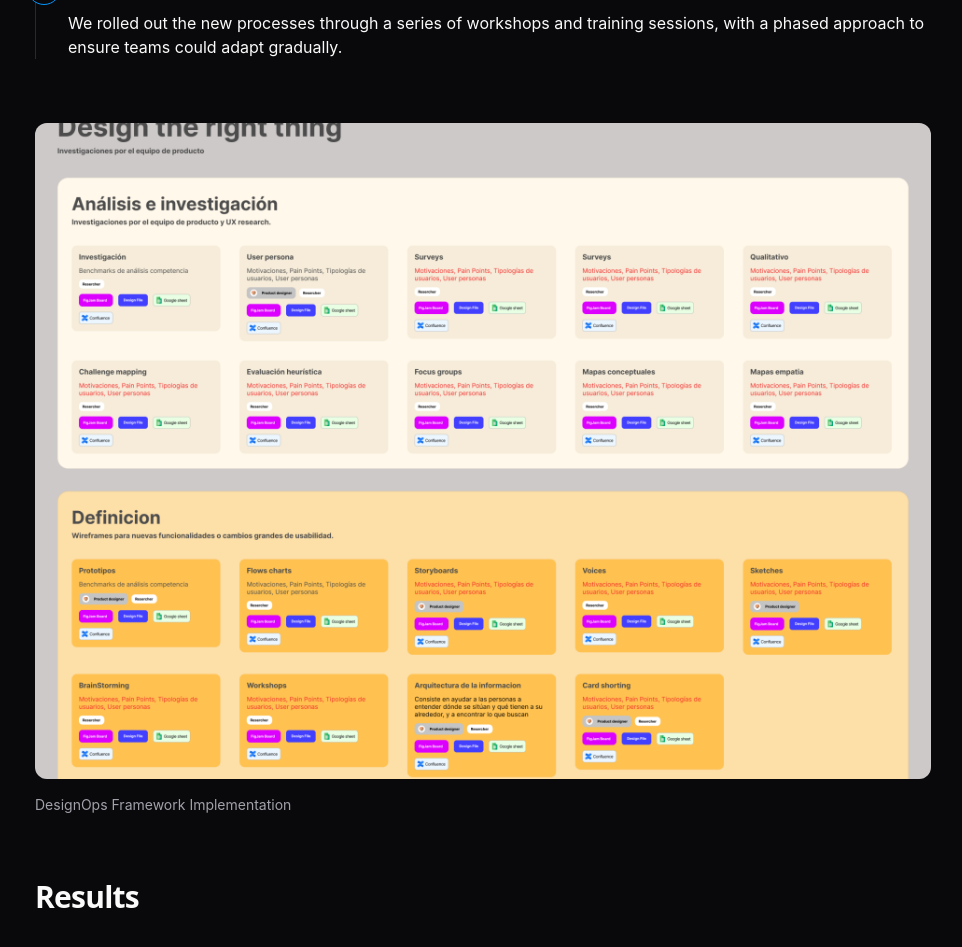
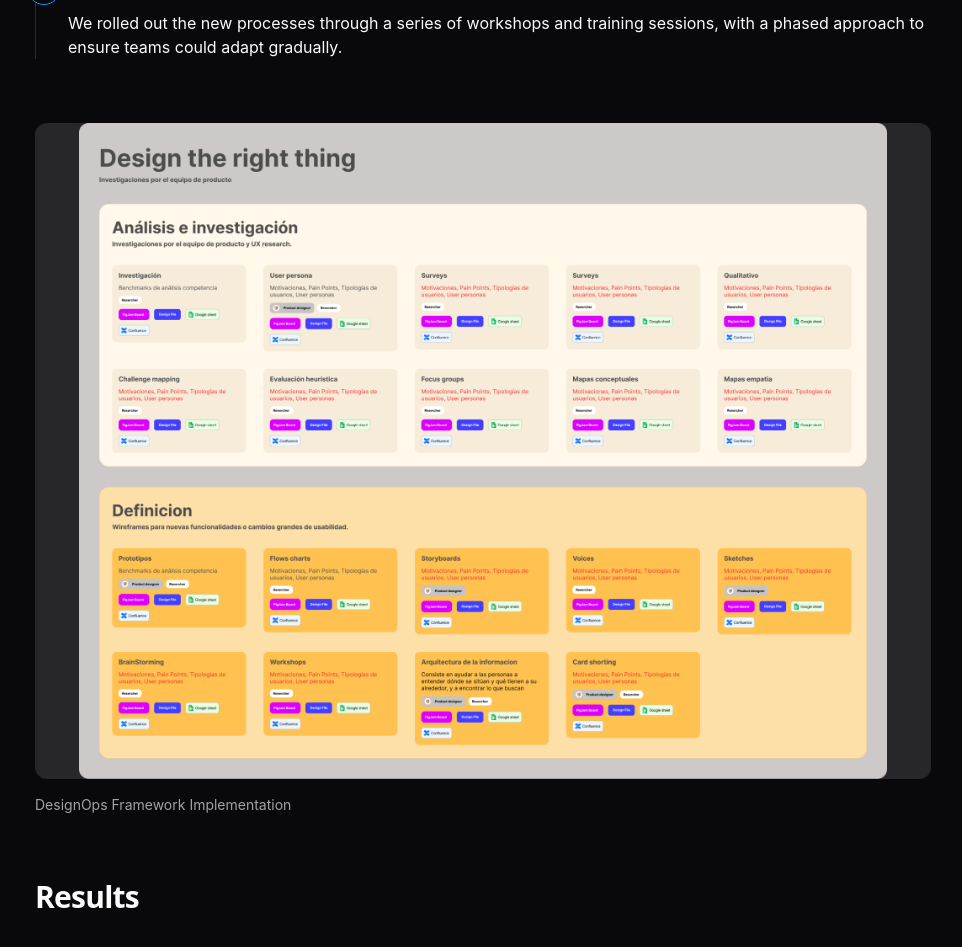
Before and after one commit to holalfonso-ship-it/alfonso-portfolio, a React (Vite) app: page /project/2 in a window 1280 px wide. Shown: the part 4020-4967 px from the top of the page, without its empty margins (157-1119 px from the left). Built offline with nearby package versions, Linux system fonts and the light colour scheme; no server answers; a web font is replaced by a local one.

Commit message:
Visual edit in Lovable
Edited UI in Lovable

```diff
--- a/src/components/project-contents/designops-workflow/ProcessSection.tsx
+++ b/src/components/project-contents/designops-workflow/ProcessSection.tsx
@@ -1,4 +1,3 @@
-
 import React from 'react';
 import { Card, CardContent } from '../../ui/card';
 import { AspectRatio } from '../../ui/aspect-ratio';
@@ -115,7 +114,7 @@ const ProcessSection: React.FC = () => {
 
       <div className="mb-12">
         <AspectRatio ratio={4 / 3} className="bg-muted rounded-lg overflow-hidden mb-4">
-          <img alt="DesignOps Workflow Implementation" className="object-cover w-full h-full" src="/lovable-uploads/55963e07-669a-4f5d-b0a0-d5e3ed321407.png" />
+          <img alt="DesignOps Workflow Implementation" src="/lovable-uploads/55963e07-669a-4f5d-b0a0-d5e3ed321407.png" className="w-full h-full object-contain" />
         </AspectRatio>
         <p className="text-sm text-muted-foreground">DesignOps Framework Implementation</p>
       </div>
```
